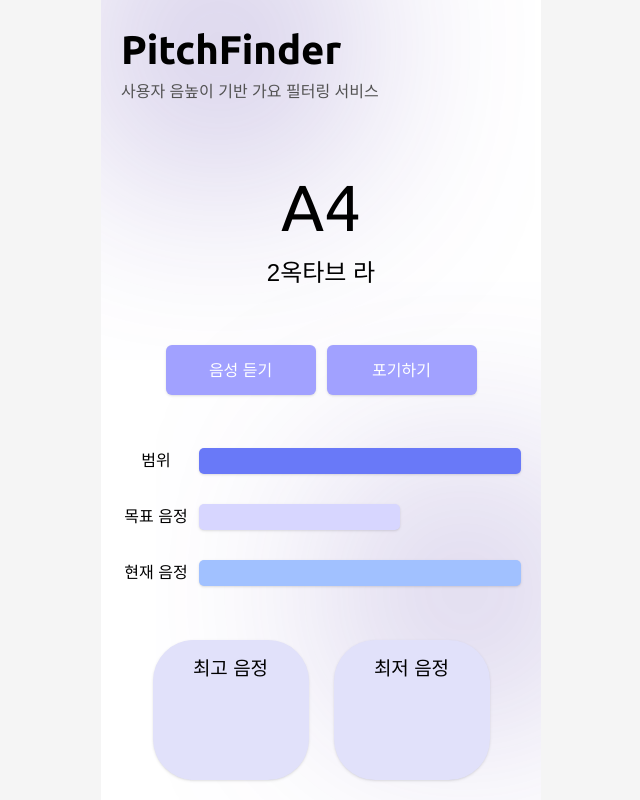
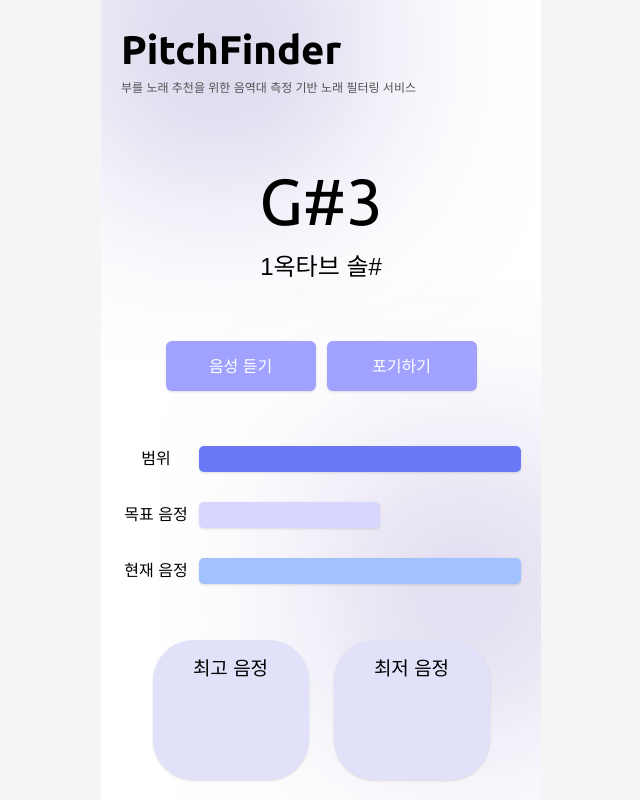
Before and after one commit to K-CoB/pitch-finder-frontend, a React (Create React App) app: page /test in a window 1280 px wide. Shown: the whole page, without its empty margins (319-959 px from the left). Built offline with nearby package versions, Linux system fonts and the light colour scheme; no server answers; a web font is replaced by a local one.

Commit message:
🛠 fix :  음역대 평균 값 수정

```diff
--- a/src/audio/utils.ts
+++ b/src/audio/utils.ts
@@ -38,7 +38,7 @@ export const getFrequencyFromNote = (note: number) => {
 
 export const getPitchFromNote = (note: number) => {
   const noteString = noteStrings[note % 12]; // C3의 C
-  const scale = Math.floor(note / 12); // C3의 3
+  const scale = Math.floor(note / 12) - 1; // C3의 3
   const korNoteString = korNoteStrings[note % 12]; // C3의 '도'
   const octave = scale - 2;
 
--- a/src/components/common/Header.tsx
+++ b/src/components/common/Header.tsx
@@ -4,7 +4,9 @@ export default function Header() {
       <h1 className="text-black text-[40px] font-bold font-Ubuntu w-full">
         PitchFinder
       </h1>
-      <h3 className="text-dark-gray">사용자 음높이 기반 가요 필터링 서비스</h3>
+      <h3 className="text-dark-gray text-xs">
+        부를 노래 추천을 위한 음역대 측정 기반 노래 필터링 서비스
+      </h3>
     </div>
   );
 }
--- a/src/constants/value.ts
+++ b/src/constants/value.ts
@@ -1,11 +1,10 @@
 const VALUE = {
   avg: {
-    male: { high: 54, low: 34 },
-    female: { high: 60, low: 40 },
+    male: { high: 54, low: 34, mid: 47 },
+    female: { high: 72, low: 45, mid: 56 },
   },
-  lowest: 14,
-  highest: 83,
-  start: { male: 43, female: 57 },
+  lowest: 16,
+  highest: 87,
 };
 
 export default VALUE;
--- a/src/page/Test.tsx
+++ b/src/page/Test.tsx
@@ -15,7 +15,7 @@ import { genderState } from "@/store/atom";
 export default function Test() {
   const { method, value } = useAudio();
   const [gender, setGender] = useRecoilState(genderState);
-  const MIDDLE = gender === "남자" ? VALUE.start.male : VALUE.start.female;
+  const MIDDLE = gender === "남자" ? VALUE.avg.male.mid : VALUE.avg.female.mid;
 
   const [started, setStarted] = useState(true);
   const [highest, setHighest] = useState<number>();
@@ -90,16 +90,14 @@ export default function Test() {
           <div className="flex gap-[11px]">
             <SelectButton
               onClick={() => listenSound(target)}
-              bgColor="bg-blue-pitch"
-            >
+              bgColor="bg-blue-pitch">
               음성 듣기
             </SelectButton>
             <SelectButton
               onClick={() => {
                 getNextTarget(false);
               }}
-              bgColor="bg-blue-pitch"
-            >
+              bgColor="bg-blue-pitch">
               포기하기
             </SelectButton>
           </div>
@@ -137,8 +135,7 @@ export default function Test() {
                 "옥타브 " +
                 getPitchFromNote(highest).korNoteString
               : undefined
-          }
-        >
+          }>
           최고 음정
         </PitchButton>
         <PitchButton
@@ -153,8 +150,7 @@ export default function Test() {
                 "옥타브 " +
                 getPitchFromNote(lowest).korNoteString
               : undefined
-          }
-        >
+          }>
           최저 음정
         </PitchButton>
       </div>
```
